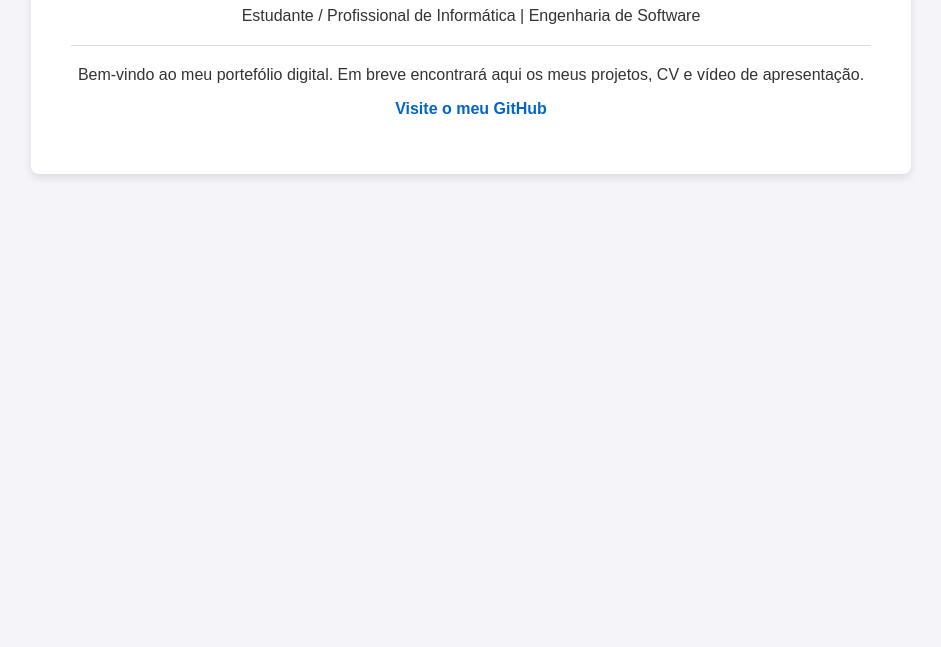
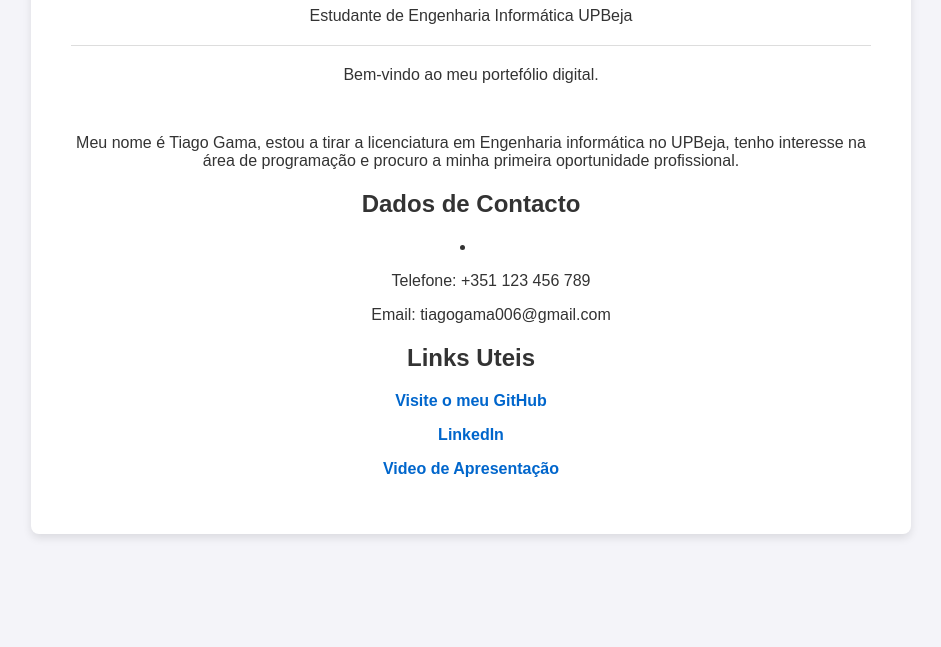
Before and after one commit to TGama13/Portefolio, a plain HTML site: page index.html in a window 1280 px wide. Shown: the part 153-800 px from the top of the page, without its empty margins (169-1110 px from the left). Drawn offline with Linux system fonts and the light colour scheme.

Commit message:
Algumas adições

```diff
--- a/index.html
+++ b/index.html
@@ -3,7 +3,7 @@
 <head>
     <meta charset="UTF-8">
     <meta name="viewport" content="width=device-width, initial-scale=1.0">
-    <title>O seu Nome - Portefólio</title>
+    <title>Tiago Gama - Portefólio</title>
     <style>
         body { font-family: Arial, sans-serif; margin: 0; padding: 40px; background: #f4f4f9; color: #333; text-align: center; }
         .container { max-width: 800px; margin: auto; background: white; padding: 40px; border-radius: 8px; box-shadow: 0 4px 8px rgba(0,0,0,0.1); }
@@ -13,11 +13,27 @@
 </head>
 <body>
     <div class="container">
-        <h1>Olá, sou o Tiago</h1>
-        <p>Estudante / Profissional de Informática | Engenharia de Software</p>
+        <h1>Tiago Gama</h1>
+        <p>Estudante de Engenharia Informática UPBeja</p>
         <hr style="margin: 20px 0; border: 0; border-top: 1px solid #ddd;">
-        <p>Bem-vindo ao meu portefólio digital. Em breve encontrará aqui os meus projetos, CV e vídeo de apresentação.</p>
-        <p><a href="https://github.com/o-seu-utilizador" target="_blank">Visite o meu GitHub</a></p>
+        <p>Bem-vindo ao meu portefólio digital.</p><br>
+        <p>
+            Meu nome é Tiago Gama, estou a tirar a licenciatura
+            em Engenharia informática no UPBeja, tenho interesse
+            na área de programação e procuro a minha primeira
+            oportunidade profissional.
+        </p>
+
+        <h2>Dados de Contacto</h2>
+        <li>
+            <ul>Telefone: +351 123 456 789</ul>
+            <ul>Email: tiagogama006@gmail.com</ul>
+        </li>
+
+        <h2>Links Uteis</h2>
+        <p><a href="https://github.com/TGama13" target="_blank">Visite o meu GitHub</a></p>
+        <p><a href="https://www.linkedin.com/in/tiago-gama-ab4519272/" >LinkedIn</a></p>
+        <p><a href="Video Pitch.mp4">Video de Apresentação</a></p>
     </div>
 </body>
 </html>
```
